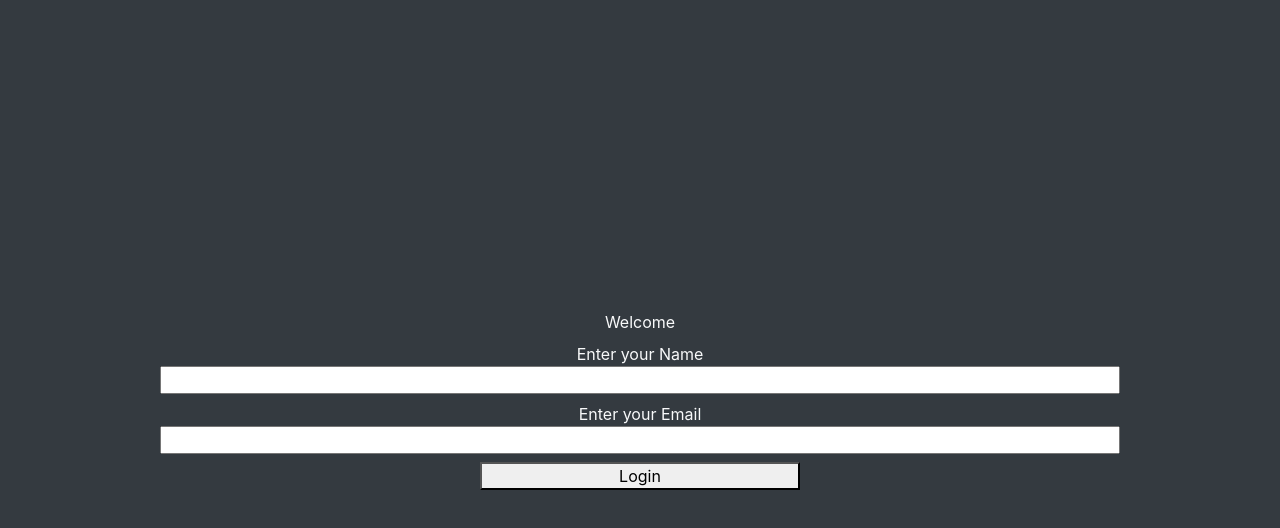
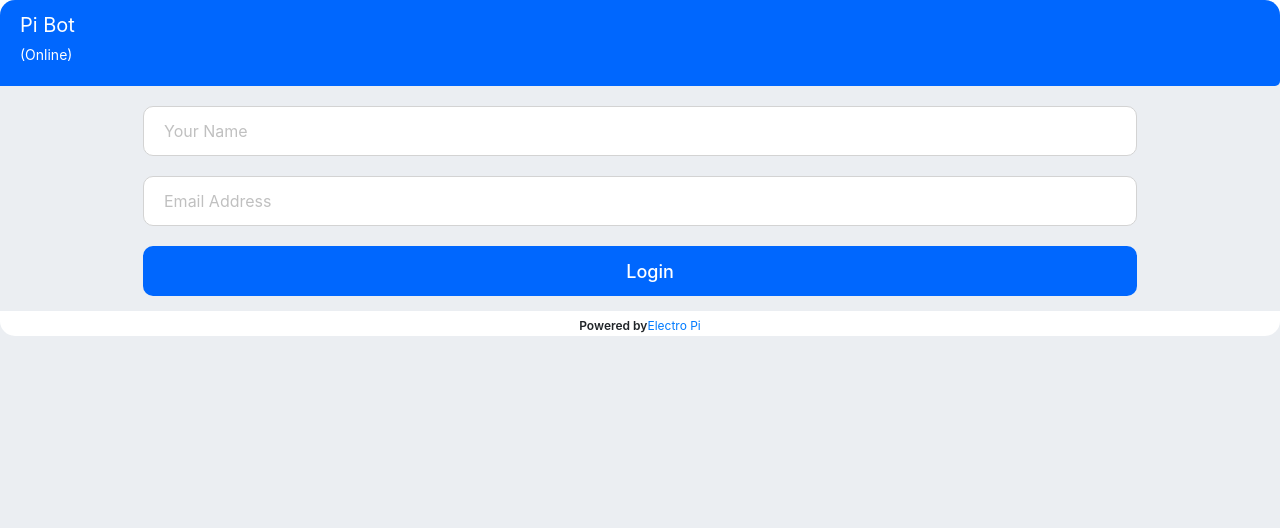
Before and after one commit to saleh1312/chatbotreactbtn, a React (Create React App) app: page /login in a window 1280 px wide. Shown: the top 528 px of the page. Built offline with nearby package versions, Linux system fonts and the light colour scheme; no server answers.

Commit message:
login_update

```diff
--- /dev/null
+++ b/src/pages/login/login.css
@@ -0,0 +1,79 @@
+.wrapper{
+
+  border-radius: 15px;
+  box-shadow: 0px 15px 20px rgba(0, 0, 0, 0.1);
+  /* opacity: 0;
+  pointer-events: none;
+  transition: all 0.6s cubic-bezier(0.68, -0.55, 0.265, 1.55); */
+}
+
+form {
+    /* padding: 20px; */
+    width: 80%;
+    padding: 0px 15px;
+    margin: 0px 0;
+    border-radius: 25px;
+    /* border: 1px solid lightgrey; */
+  }
+ form .field {
+    height: 50px;
+    width: 100%;
+    margin-top: 20px;
+  }
+ form .field:last-child {
+    margin-bottom: 15px;
+  }
+  form .field input,
+  form .field button,
+  form .textarea textarea {
+    width: 100%;
+    height: 100%;
+    padding-left: 20px;
+    border: 1px solid lightgrey;
+    outline: none;
+    border-radius: 10px;
+    font-size: 16px;
+    transition: all 0.3s ease;
+  }
+  form .field input:focus,
+  form .textarea textarea:focus {
+    border-color: #85b3f9;
+  }
+  form .field input::placeholder,
+  form .textarea textarea::placeholder {
+    color: silver;
+    transition: all 0.3s ease;
+  }
+  form .field input:focus::placeholder,
+  form .textarea textarea:focus::placeholder {
+    color: lightgrey;
+  }
+   form .textarea {
+    height: 70px;
+    width: 100%;
+  }
+
+  form .field button {
+    border: none;
+    outline: none;
+    cursor: pointer;
+    color: #fff;
+    font-size: 18px;
+    font-weight: 500;
+    background: -webkit-linear-gradient(left, #0067fe, #0067fe);
+    transition: all 0.3s ease;
+  }
+
+   form .field button:hover {
+    border: none;
+    outline: none;
+    cursor: pointer;
+    color: #fff;
+    font-size: 18px;
+    font-weight: 500;
+    background: -webkit-linear-gradient(left, #2e83fd, #2e83fd);
+    transition: all 0.3s ease;
+  }
+   form .field button:active {
+    transform: scale(0.97);
+  }
--- a/src/pages/login/login.js
+++ b/src/pages/login/login.js
@@ -2,6 +2,7 @@ import React,{useEffect,useContext,useRef} from 'react'
 import { useNavigate } from 'react-router'
 import { userContext ,editModeContext} from '../context';
 import axios from 'axios';
+import './login.css'
 function Login() {
     const navigate = useNavigate();
     const [editMode,seteditMode]=useContext(editModeContext);
@@ -43,11 +44,16 @@ function Login() {
     }
 
     return (
-        <div className='w-100 h-100 bg-dark d-flex flex-column justify-content-center align-items-center text-light'>
-            <div className=''>
+<div className='wrapper w-100 h-100 d-flex flex-column  align-items-center' style={{position:"relative" , backgroundColor:"#ebeef2"}}>
+         {/* <div className=''>
                 <span>Welcome</span>
-            </div>
-            <div className='mt-2 d-flex flex-column align-items-center w-100'>
+            </div> */}
+            <div className="head-text">
+          Pi Bot
+          <p>(Online)</p>
+          </div>
+
+            {/* <div className='mt-2 d-flex flex-column align-items-center w-100'>
                 <span>Enter your Name</span>
                 <input type="text" className='w-75' ref={nameref} />
             </div>
@@ -55,9 +61,43 @@ function Login() {
                 <span>Enter your Email</span>
                 <input type="text" className='w-75' ref={emailref}/>
             </div>
-            <button className='mt-2 w-25' onClick={()=>{login_click()}}>Login</button>
+            <button className='mt-2 w-25' onClick={()=>{login_click()}}>Login</button> */}
+            <form>
+
+                <div className='field'>
+                    <input
+                    type="text"
+                    placeholder = "Your Name"
+                    required = "true"
+                    ></input>
+
+                </div>
 
 
+
+
+                <div className='field'>
+                    <input
+                    type="email"
+                    placeholder = "Email Address"
+                    required = "true"
+                    ></input>
+
+                </div>
+
+                <div className='field'>
+            <button onClick={()=>{login_click()}}>Login</button>
+
+                </div>
+
+            </form>
+
+
+            <div className="chatbox__footer__text">
+
+            <p>Powered by </p>
+            <a href="http://electropi.ai/">Electro Pi</a>
+            </div>
         </div>
     )
 }
```
